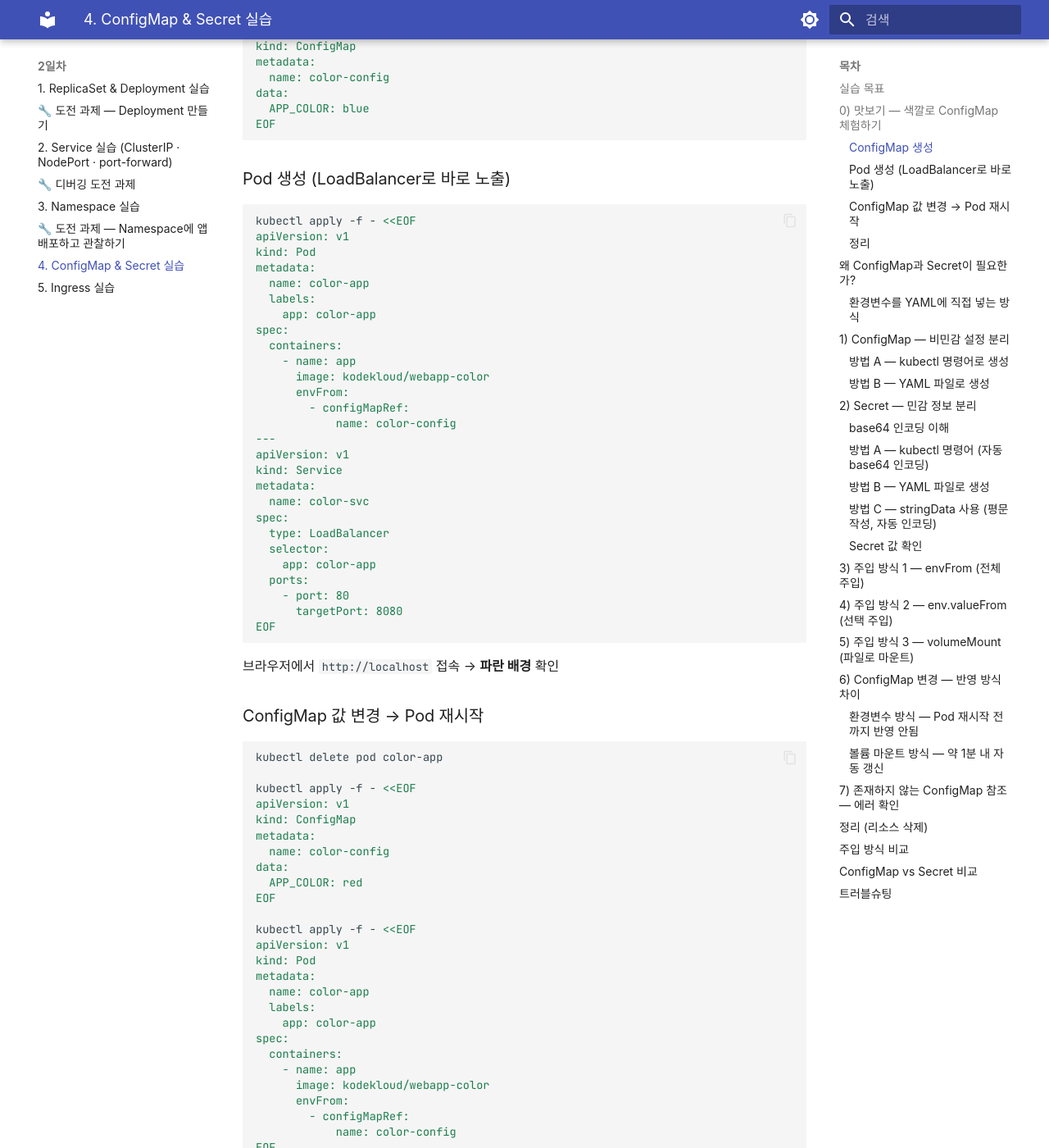
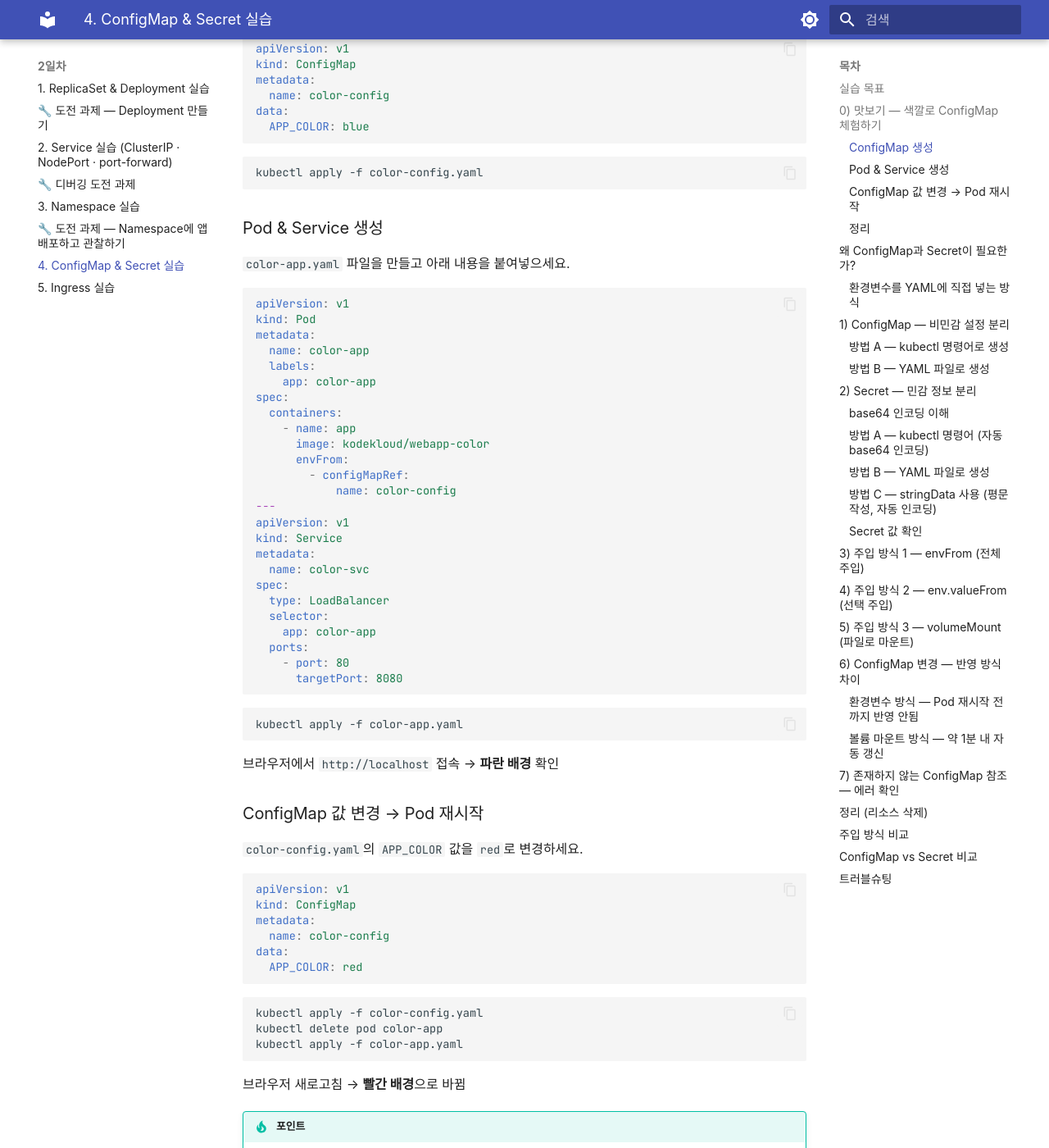
Before and after one commit to skilleat-labs/k8s-for-4days, an MkDocs documentation site: the page built from docs/day2/2-3-configmap-secret.md, in a window 1280 px wide and 1400 px high, scrolled down 661 px. Shown: the whole window at 82% size. Built offline with MkDocs 1.6.1 and Material for MkDocs 9.7.7, drawn with Linux system fonts in a browser that asks for light colours; some web fonts are replaced; some of the changed text lies outside the part shown.

Commit message:
Replace EOF heredoc with file-based copy-paste approach in ConfigMap quickstart
Co-Authored-By: Claude Sonnet 4.6 <noreply@anthropic.com>

````diff
--- a/docs/day2/2-3-configmap-secret.md
+++ b/docs/day2/2-3-configmap-secret.md
@@ -16,21 +16,26 @@ ConfigMap이 뭔지 설명보다 먼저 **눈으로** 확인합니다.
 
 ### ConfigMap 생성
 
-```bash
-kubectl apply -f - <<EOF
+`color-config.yaml` 파일을 만들고 아래 내용을 붙여넣으세요.
+
+```yaml
 apiVersion: v1
 kind: ConfigMap
 metadata:
   name: color-config
 data:
   APP_COLOR: blue
-EOF
 ```
 
-### Pod 생성 (LoadBalancer로 바로 노출)
+```bash
+kubectl apply -f color-config.yaml
+```
 
-```bash
-kubectl apply -f - <<EOF
+### Pod & Service 생성
+
+`color-app.yaml` 파일을 만들고 아래 내용을 붙여넣으세요.
+
+```yaml
 apiVersion: v1
 kind: Pod
 metadata:
@@ -56,40 +61,31 @@ spec:
   ports:
     - port: 80
       targetPort: 8080
-EOF
+```
+
+```bash
+kubectl apply -f color-app.yaml
 ```
 
 브라우저에서 `http://localhost` 접속 → **파란 배경** 확인
 
 ### ConfigMap 값 변경 → Pod 재시작
 
-```bash
-kubectl delete pod color-app
+`color-config.yaml`의 `APP_COLOR` 값을 `red`로 변경하세요.
 
-kubectl apply -f - <<EOF
+```yaml
 apiVersion: v1
 kind: ConfigMap
 metadata:
   name: color-config
 data:
   APP_COLOR: red
-EOF
+```
 
-kubectl apply -f - <<EOF
-apiVersion: v1
-kind: Pod
-metadata:
-  name: color-app
-  labels:
-    app: color-app
-spec:
-  containers:
-    - name: app
-      image: kodekloud/webapp-color
-      envFrom:
-        - configMapRef:
-            name: color-config
-EOF
+```bash
+kubectl apply -f color-config.yaml
+kubectl delete pod color-app
+kubectl apply -f color-app.yaml
 ```
 
 브라우저 새로고침 → **빨간 배경**으로 바뀜
@@ -101,9 +97,8 @@ EOF
 ### 정리
 
 ```bash
-kubectl delete pod color-app
-kubectl delete svc color-svc
-kubectl delete configmap color-config
+kubectl delete -f color-app.yaml
+kubectl delete -f color-config.yaml
 ```
 
 ---
````
